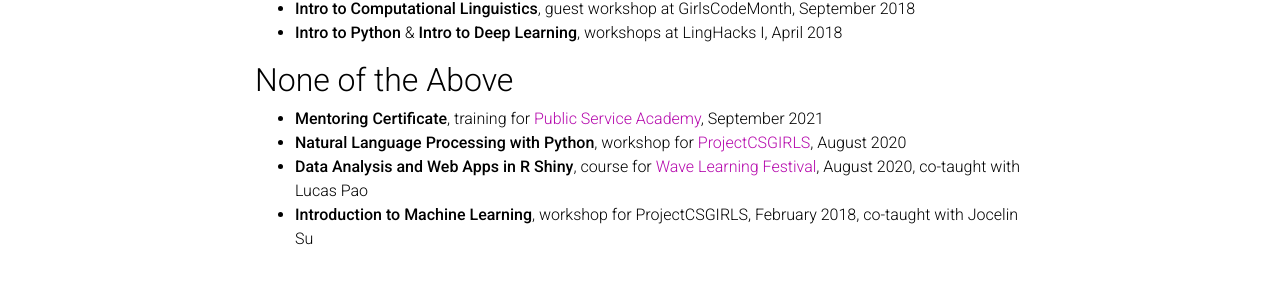
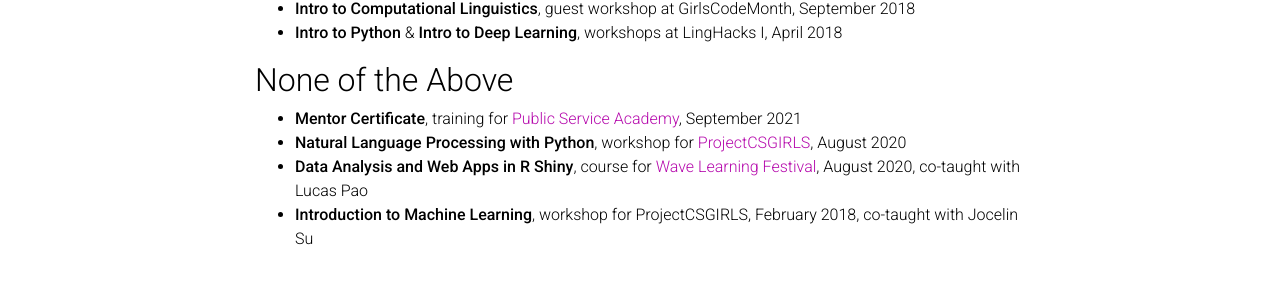
Before and after one commit to ENSCMA2/enscma2.github.io, a Jekyll site: the page built from _pages/teaching.md, in a window 1280 px wide and 970 px high. Shown: the part 633-934 px from the top of the window. Built offline with Jekyll 4.4.1, drawn with Linux system fonts in a browser that asks for light colours; comment, search, counter and statistics services are not loaded; a style sheet for code colours, icons or effects is not loaded.

Commit message:
Update teaching.md

```diff
--- a/_pages/teaching.md
+++ b/_pages/teaching.md
@@ -23,7 +23,7 @@
 - **Intro to Python** & **Intro to Deep Learning**, workshops at LingHacks I, April 2018
 
 ## None of the Above
-- **Mentoring Certificate**, training for [Public Service Academy](https://publicservice.fas.harvard.edu/buttenwieser-public-service-academy), September 2021
+- **Mentor Certificate**, training for [Public Service Academy](https://publicservice.fas.harvard.edu/buttenwieser-public-service-academy), September 2021
 - **Natural Language Processing with Python**, workshop for [ProjectCSGIRLS](https://www.projectcsgirls.org), August 2020
 - **Data Analysis and Web Apps in R Shiny**, course for [Wave Learning Festival](https://www.wavelf.org/), August 2020, co-taught with Lucas Pao
 - **Introduction to Machine Learning**, workshop for ProjectCSGIRLS, February 2018, co-taught with Jocelin Su
```
